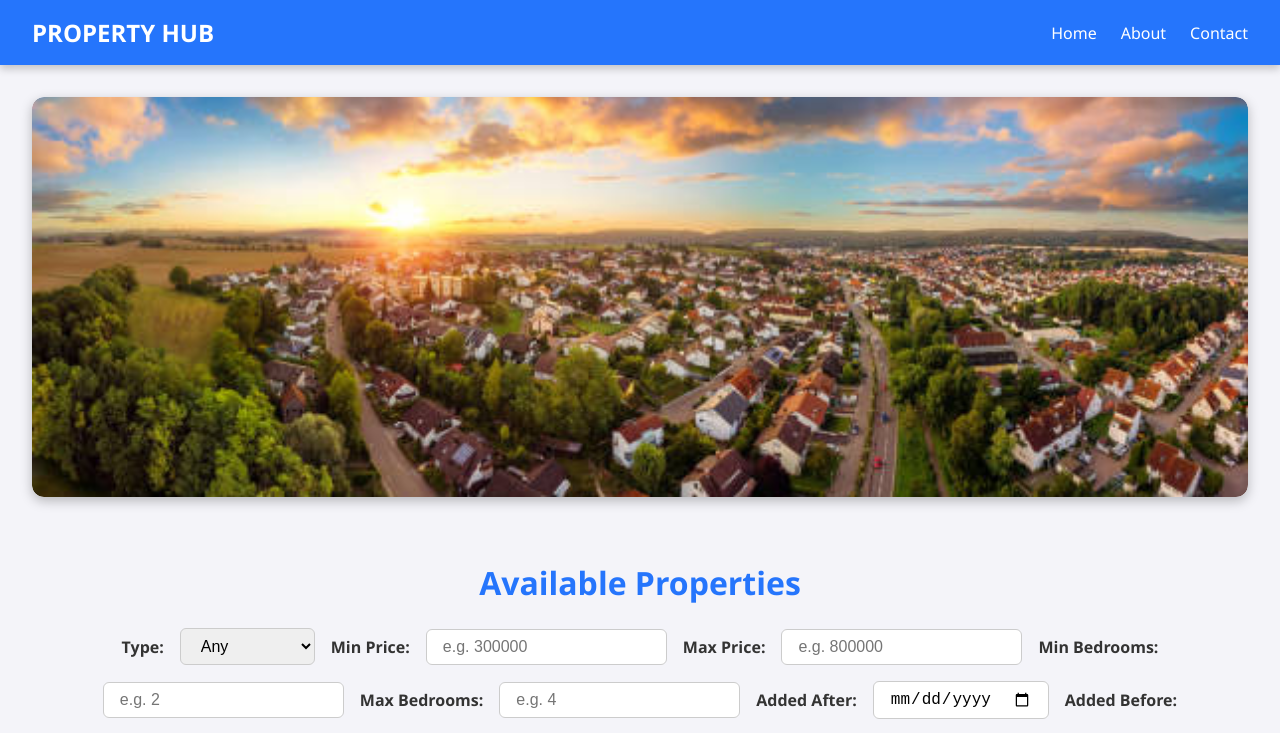
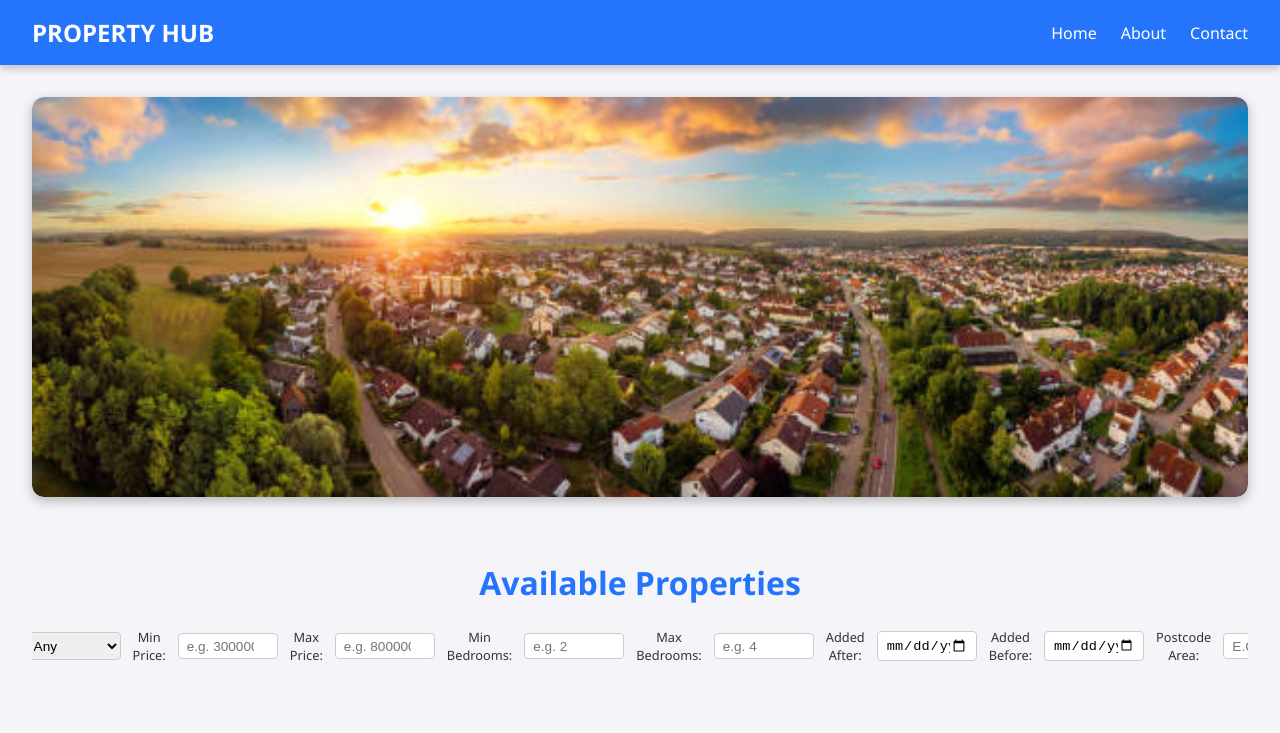
Before and after one commit to prasithmandara/property-hub, a React (Vite) app: page / in a window 1280 px wide. Shown: the top 733 px of the page. Built offline with nearby package versions, Linux system fonts and the light colour scheme.

Commit message:
filtering options placed perfectly

```diff
--- a/src/App.css
+++ b/src/App.css
@@ -68,6 +68,13 @@ body {
   display: block;
   border-radius: 12px;
 }
+.filter-bar {
+  margin-bottom: 5rem;
+}
+
+.property-list {
+  margin-top: 5rem;
+}
 
 /* Properties Section */
 .properties {
@@ -81,34 +88,45 @@ body {
 }
 
 /* Filter bar styling */
+
 .filter-bar {
-  margin-bottom: 1.5rem;
+  margin: 1rem auto;
   display: flex;
-  flex-wrap: wrap;
+  flex-wrap: nowrap;
   justify-content: center;
   align-items: center;
-  gap: 1rem;
+  gap: 0.75rem;
+  font-size: 0.85rem;
+  max-width: 100%;
+  overflow-x: auto;
 }
 
 .filter-bar label {
-  font-weight: 600;
+  font-weight: 500;
   color: #333;
+  font-size: 0.8rem;
 }
 
 .filter-bar select,
 .filter-bar input {
-  padding: 0.5rem 1rem;
-  border-radius: 6px;
+  padding: 0.3rem 0.5rem;
+  border-radius: 4px;
   border: 1px solid #ccc;
-  font-size: 1rem;
+  font-size: 0.85rem;
+  width: 100px;
   cursor: pointer;
   transition: border-color 0.3s ease;
 }
 
+.filter-bar select:hover,
+.filter-bar input:hover {
+  border-color: #2575fc;
+}
+
 /* Postcode input styling */
 #postcodeArea {
-  text-transform: uppercase; /* auto-capitalise postcode input */
-  width: 120px;
+  text-transform: uppercase;
+  width: 80px;
 }
 
 
```
